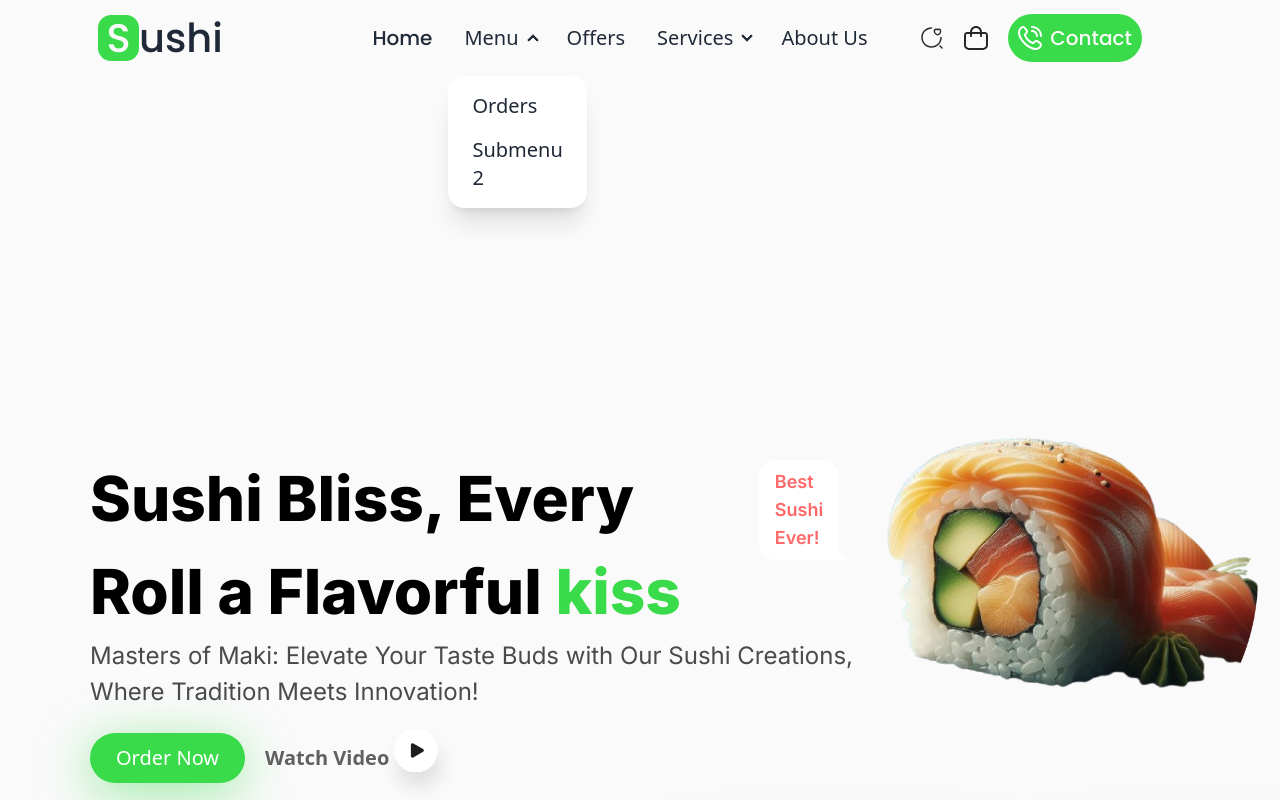
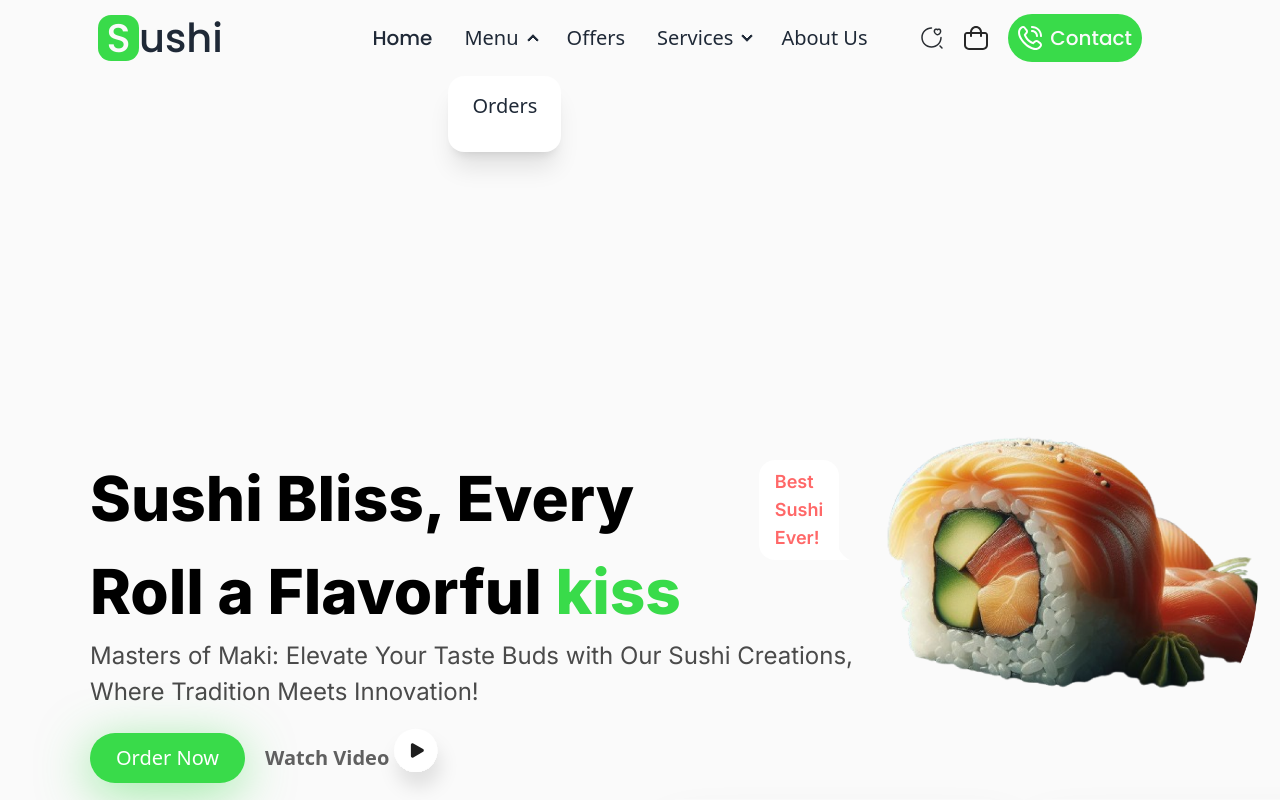
Before and after one commit to Maxwell011/sushi-experience, a React (Vite) app: page / in a window 1280 px wide. Both pictures are taken after a click on the heading "Menu". Shown: the top 800 px of the page. Built offline with nearby package versions, Linux system fonts and the light colour scheme.

Commit message:
Update submenu label

```diff
--- a/src/components/nav.tsx
+++ b/src/components/nav.tsx
@@ -75,7 +75,7 @@ const Nav = () => {
                       <a>Orders</a>
                     </li>
                     <li>
-                      <a>Submenu 2</a>
+                      <a></a>
                     </li>
                   </ul>
                 </details>
@@ -88,10 +88,10 @@ const Nav = () => {
                   <summary>Services</summary>
                   <ul className='p-2'>
                     <li>
-                      <a>Submenu 1</a>
+                      <a>Gift Card</a>
                     </li>
                     <li>
-                      <a>Submenu 2</a>
+                      <a></a>
                     </li>
                   </ul>
                 </details>
```
